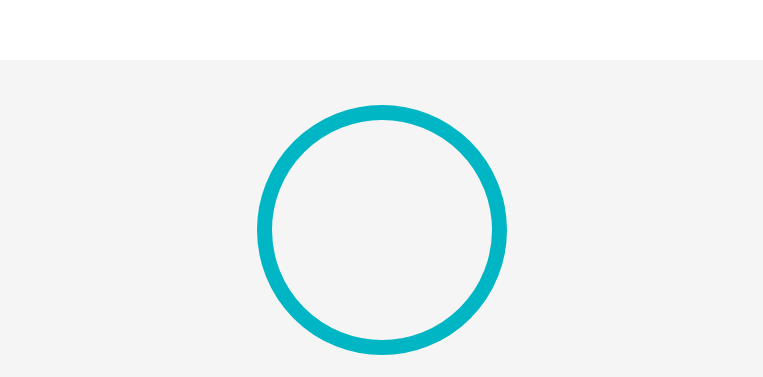
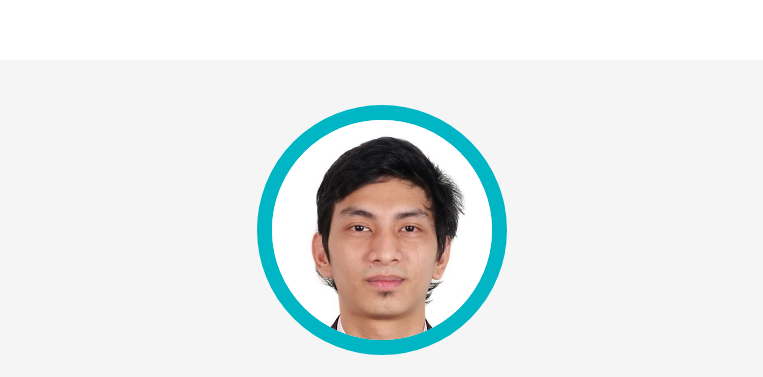
Before and after one commit to rymrt-jsn/SIA102, a plain HTML site: page index.html in a window 1280 px wide. Shown: the top 377 px of the page, without its empty margins (258-1021 px from the left). Drawn offline with Linux system fonts and the light colour scheme.

Commit message:
Update index.html

```diff
--- a/index.html
+++ b/index.html
@@ -12,7 +12,7 @@
     <div class="container">
       <div class="header">
         <div class="img-area">
-            <img src="images/picture.jpg" alt="">
+            <img src="picture.jpg" alt="">
         </div>
         <h1>Raymart Sta. Maria Joson</h1>
       </div>
```
